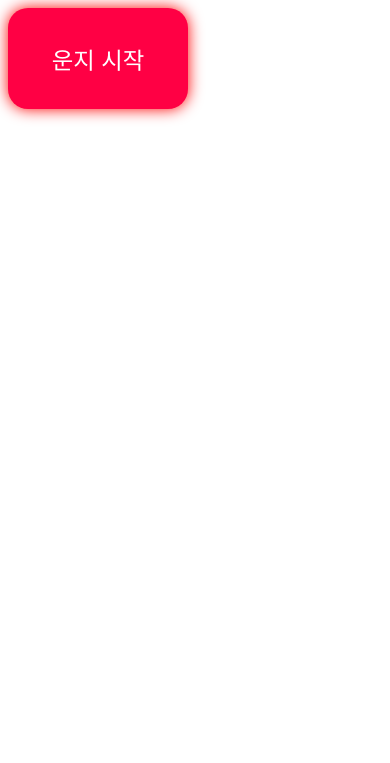
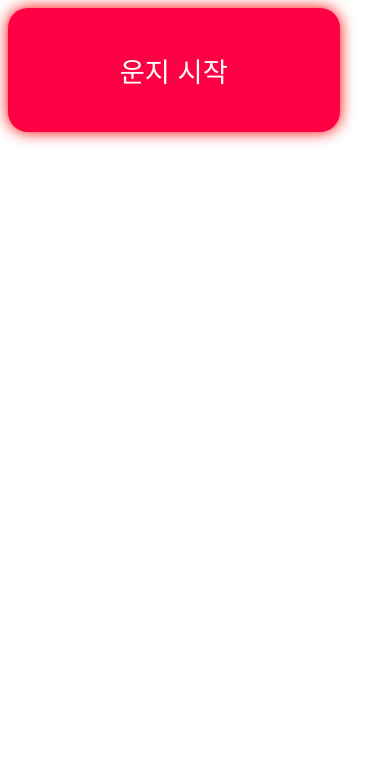
Before and after one commit to samakmulga/owl_unjicity, a plain HTML site: page index.html in a window 390 px wide. Shown: the part 81-844 px from the top of the page. Drawn offline with Linux system fonts and the light colour scheme.

Commit message:
Update style.css

```diff
--- a/style.css
+++ b/style.css
@@ -1,6 +1,6 @@
 button {
-  font-size: 2.5vw; /* 반응형 폰트 사이즈 */
-  padding: 2vh 5vw; /* 뷰포트 기준 여백 */
+  font-size: 2.5vw;
+  padding: 2vh 5vw;
   background-color: #ff0044;
   color: white;
   border: none;
@@ -12,28 +12,33 @@ button {
   position: relative;
   max-width: 90%;
   min-width: 180px;
+  width: auto;
 }
 
-/* PC에선 hover 효과 강조 */
+/* PC */
 @media (min-width: 1024px) {
   button:hover {
     transform: scale(1.1);
   }
 }
 
-/* 태블릿 기준 */
+/* 태블릿 */
 @media (max-width: 1024px) and (min-width: 601px) {
   button {
     font-size: 4vw;
     padding: 3vh 6vw;
+    min-width: 240px;
+    width: 70vw;
   }
 }
 
-/* 모바일 기준 */
+/* 모바일 */
 @media (max-width: 600px) {
   button {
-    font-size: 6vw;
-    padding: 4vh 8vw;
+    font-size: 7vw;
+    padding: 5vh 8vw;
     border-radius: 20px;
+    min-width: 80vw;
+    width: 85vw;
   }
 }
```
